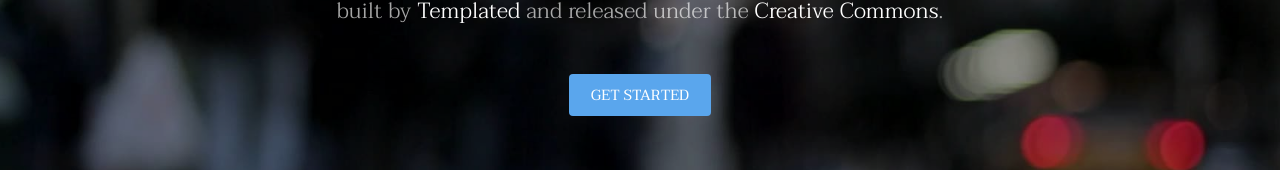
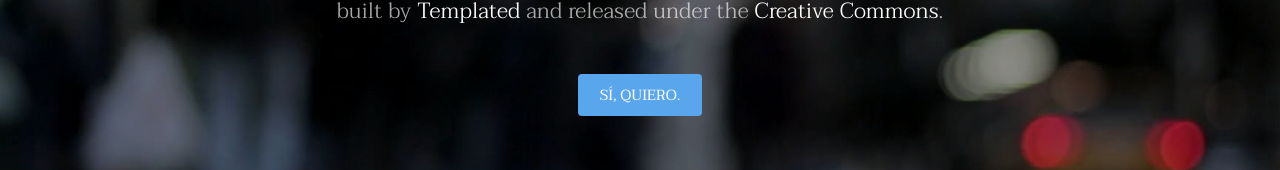
Before and after one commit to Alexlord14/04_REP_METROPOLITA, a plain HTML site: page index.html in a window 1280 px wide. Shown: the part 415-585 px from the top of the page. Drawn offline with Linux system fonts and the light colour scheme.

Commit message:
cambios en el botón por Alex

```diff
--- a/index.html
+++ b/index.html
@@ -39,7 +39,7 @@
 					<h1>Metropolita</h1>
 					<p>A full responsive, business-oriented HTML5/CSS3 template<br />
 					built by <a href="https://templated.co/">Templated</a> and released under the <a href="https://templated.co/license">Creative Commons</a>.</p>
-					<a href="#one" class="button special scrolly">Get Started</a>
+					<a href="#one" class="button special scrolly">Sí, quiero.</a>
 				</div>
 			</section>
 
```
